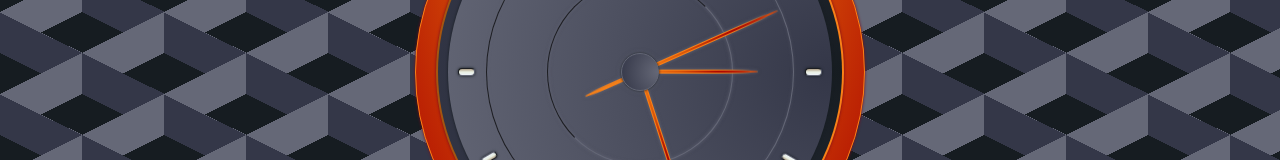
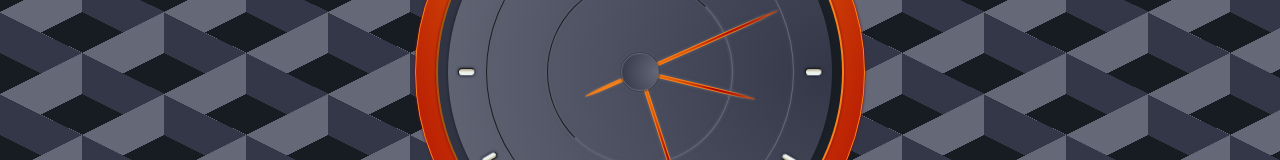
Before and after one commit to patrickgunnar/sun-time-app, a React (Create React App) app: page / in a window 1280 px wide. Shown: the part 316-476 px from the top of the page. Built offline with nearby package versions, Linux system fonts and the light colour scheme.

Commit message:
refactor: improve the time handler

```diff
--- a/src/components/clock-frame.tsx
+++ b/src/components/clock-frame.tsx
@@ -1,6 +1,6 @@
 import { styled } from "styled-components";
 import { screenSizes } from "../screen-sizes";
-import { useEffect, useState } from "react";
+import { useCallback, useEffect, useState } from "react";
 
 
 const OuterFrame = styled.div`
@@ -164,16 +164,8 @@ const ClockPointer = styled.div<{
 `
 
 const ClockFrame = () => {
-    // clock seconds rotation
-    const [seconds, setSeconds] = useState<number>(new Date().getSeconds() * 6)
-    // clock minutes rotation
-    const [minutes, setMinutes] = useState<number>(new Date().getMinutes() * 6)
-    // clock hours rotation
-    const [hours, setHours] = useState<number>((((new Date().getHours() + 11) % 12) + 1) * 30)
-
-    useEffect(() => {
     // generates current time handler
-        const getCurrentTime = () => {
+    const getCurrentTime = useCallback(() => {
         const date = new Date()
 
         const hour = ((date.getHours() + 11) % 12) + 1
@@ -183,14 +175,24 @@ const ClockFrame = () => {
         return {
             hour, minute, second
         }
-        }
+    }, [])
 
+    // clock seconds rotation
+    const [seconds, setSeconds] = useState<number>(getCurrentTime().second * 6)
+    // clock minutes rotation
+    const [minutes, setMinutes] = useState<number>(getCurrentTime().minute * 6)
+    // clock hours rotation
+    const [hours, setHours] = useState<number>(
+        (getCurrentTime().hour * 30) + (getCurrentTime().minute * .5)
+    )
+
+    useEffect(() => {
         // updates clock handler
         const handleUpdate = () => {
             const { hour, minute, second } = getCurrentTime()
 
             // get time degrees
-            const hoursDeg = hour * 30
+            const hoursDeg = (hour * 30) + (minute * .5)
             const minsDeg = minute * 6
             const secsDeg = second * 6
 
```
Lines whose indentation alone changed are shown as unchanged.
